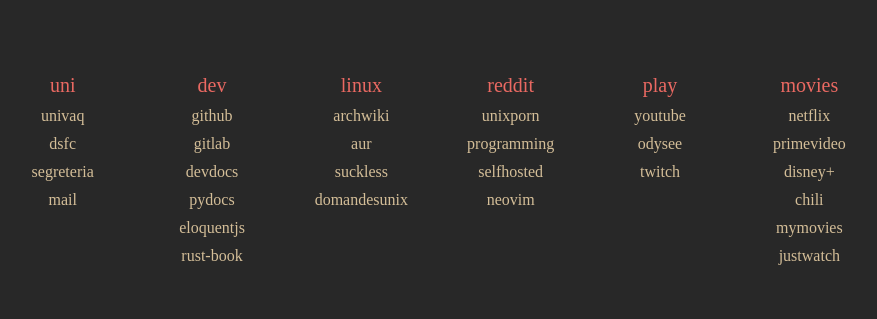
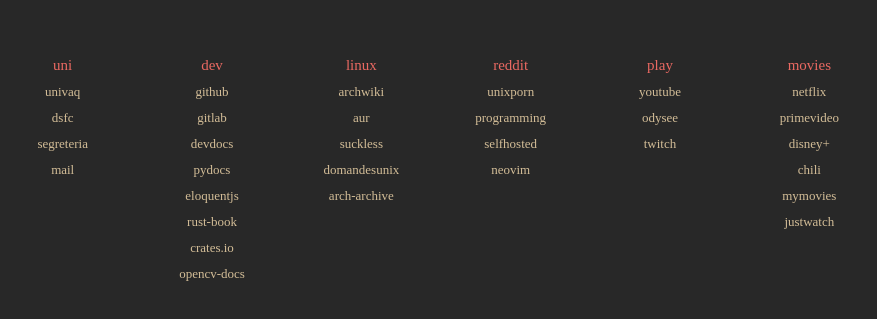
Before and after one commit to marcoradocchia/startpage, a browser extension: page index.html in a window 1280 px wide. Shown: the part 231-550 px from the top of the page, without its empty margins (204-1081 px from the left). Drawn offline with Linux system fonts and the light colour scheme.

Commit message:
Added crates.io

```diff
--- a/index.html
+++ b/index.html
@@ -27,6 +27,8 @@
             <li><a href="https://docs.python.org/3/">pydocs</a></li>
             <li><a href="https://eloquentjavascript.net/">eloquentjs</a></li>
             <li><a href="https://doc.rust-lang.org/book">rust-book</a></li>
+            <li><a href="https://crates.io">crates.io</a></li>
+            <li><a href="https://docs.opencv.org/4.5.5/">opencv-docs</a></li>
           </div>
         </div>
 
@@ -37,6 +39,7 @@
             <li><a href="https://aur.archlinux.org">aur</a></li>
             <li><a href="https://www.suckless.org">suckless</a></li>
             <li><a href="https://www.domandesunix.com">domandesunix</a></li>
+            <li><a href="https://archive.archlinux.org">arch-archive</a></li>
           </div>
         </div>
 
--- a/style.css
+++ b/style.css
@@ -1,6 +1,7 @@
-html, body {
-    background:#282828;
-    font-family: "JetBrainsMono Nerd Font";
+html,
+body {
+  background: #282828;
+  font-family: 'JetBrainsMono Nerd Font';
   color: #ea6962;
   height: 100%;
   width: 100%;
@@ -42,13 +43,13 @@
 }
 
 .title {
-    font-size: 20px;
+  font-size: 15px;
 }
 
 li {
-    font-size: 16px;
+  font-size: 13px;
   list-style-type: none;
-    padding: 5px
+  padding: 5px;
 }
 
 a:link {
```
Lines whose indentation alone changed are shown as unchanged.
